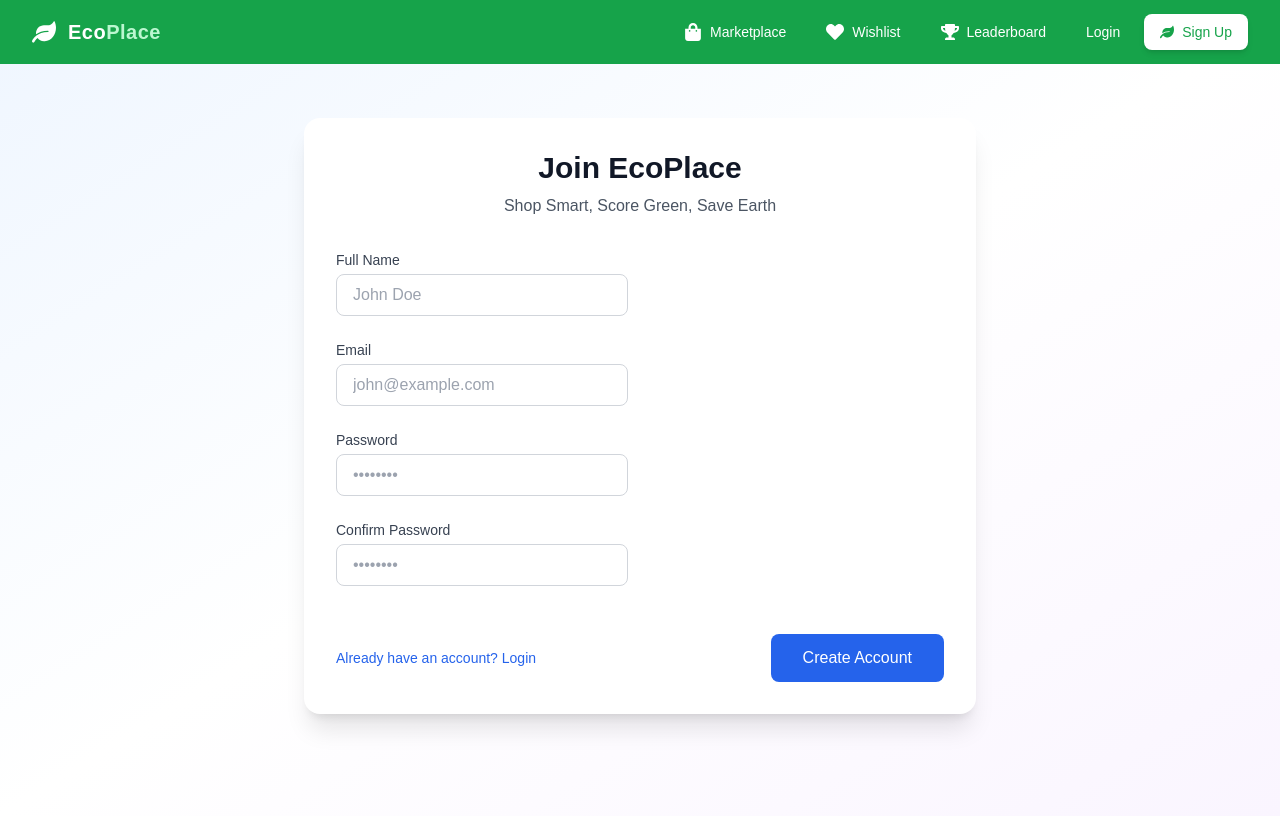
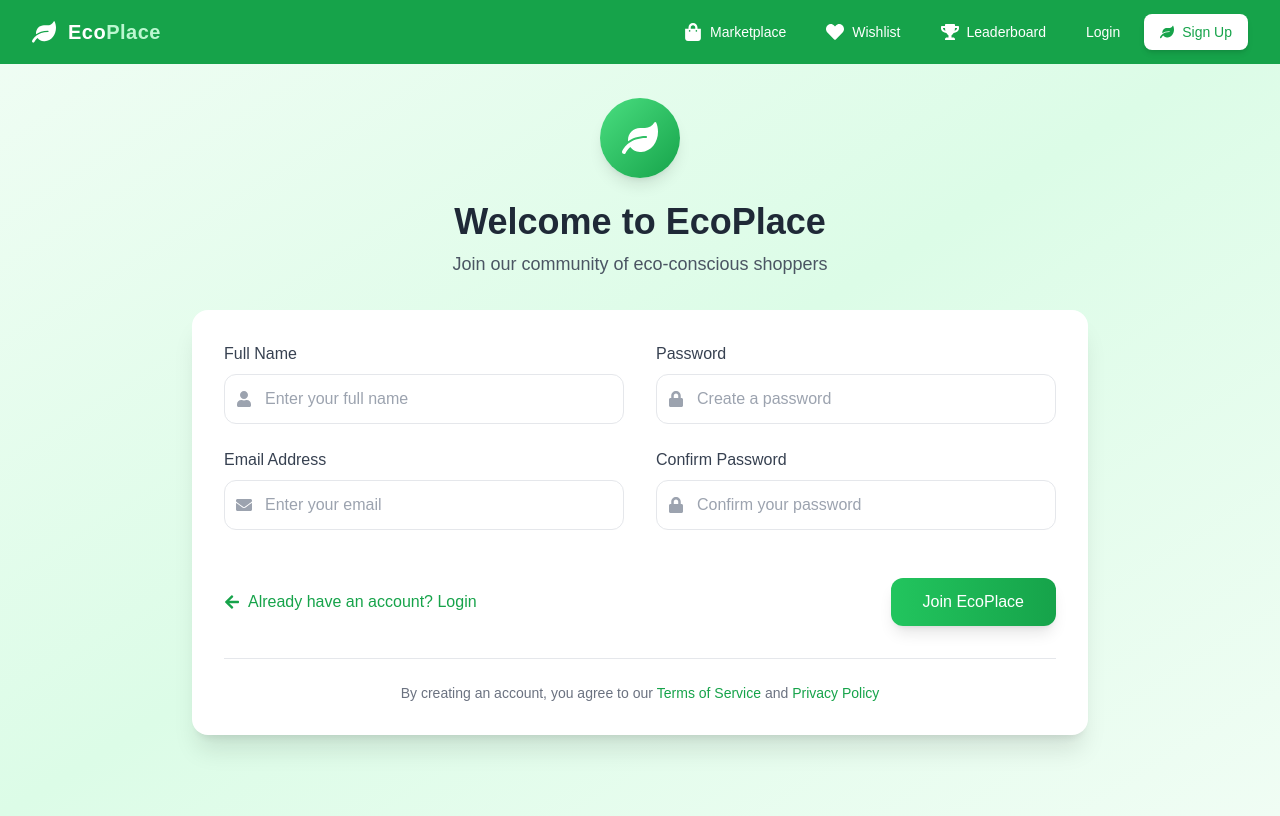
Before and after one commit to adeshingale3/EcoPlace, a React (Vite) app: page /register in a window 1280 px wide. Built offline with nearby package versions, Linux system fonts and the light colour scheme; no server answers.

Commit message:
minor-functionalities

```diff
--- a/src/components/Login.jsx
+++ b/src/components/Login.jsx
@@ -1,14 +1,15 @@
 import React, { useState } from "react";
 import { signInWithEmailAndPassword } from "firebase/auth";
-import { useNavigate } from "react-router-dom";
+import { useNavigate, Link } from "react-router-dom";
 import { auth } from "../firebase";
+import { FaEnvelope, FaLock, FaLeaf, FaExclamationCircle } from "react-icons/fa";
 
 const Login = () => {
   const [formData, setFormData] = useState({
     email: "",
     password: "",
   });
-
+  const [loading, setLoading] = useState(false);
   const navigate = useNavigate();
   const [error, setError] = useState("");
 
@@ -20,52 +21,120 @@
   const handleSubmit = async (e) => {
     e.preventDefault();
     setError("");
+    setLoading(true);
 
     try {
       await signInWithEmailAndPassword(auth, formData.email, formData.password);
       navigate("/");
     } catch (error) {
       setError(error.message);
+    } finally {
+      setLoading(false);
     }
   };
 
   return (
-    <div className="min-h-screen flex items-center justify-center bg-gray-100">
-      <div className="bg-white shadow-md rounded-lg p-8 w-full max-w-lg">
-        <h1 className="text-2xl font-bold text-center mb-6">Login Page</h1>
-        {error && <p className="text-red-500 text-center mb-4">{error}</p>}
-        <form onSubmit={handleSubmit}>
-          <div className="mb-4">
-            <label className="block text-gray-700 mb-2">Email</label>
+    <div className="min-h-screen flex items-center justify-center bg-gradient-to-br from-green-50 via-green-100 to-green-50">
+      <div className="w-full max-w-md px-6 py-8">
+        {/* Logo and Heading */}
+        <div className="text-center mb-8">
+          <div className="flex justify-center mb-4">
+            <div className="w-16 h-16 bg-gradient-to-br from-green-400 to-green-600 rounded-full flex items-center justify-center shadow-lg">
+              <FaLeaf className="text-white text-3xl" />
+            </div>
+          </div>
+          <h1 className="text-3xl font-bold text-gray-800 mb-2">Welcome Back!</h1>
+          <p className="text-gray-600">Sign in to your eco-friendly account</p>
+        </div>
+
+        {/* Main Card */}
+        <div className="bg-white rounded-2xl shadow-xl p-8">
+          {error && (
+            <div className="mb-6 bg-red-50 border-l-4 border-red-500 p-4 rounded-lg">
+              <div className="flex items-center">
+                <FaExclamationCircle className="text-red-500 mr-2" />
+                <p className="text-red-500">{error}</p>
+              </div>
+            </div>
+          )}
+
+          <form onSubmit={handleSubmit} className="space-y-6">
+            {/* Email Input */}
+            <div>
+              <label className="block text-gray-700 text-sm font-medium mb-2">Email Address</label>
+              <div className="relative">
+                <div className="absolute inset-y-0 left-0 pl-3 flex items-center pointer-events-none">
+                  <FaEnvelope className="text-gray-400" />
+                </div>
                 <input
                   type="email"
                   name="email"
                   value={formData.email}
                   onChange={handleChange}
-              className="w-full border border-gray-300 rounded-lg px-3 py-2"
+                  className="w-full pl-10 pr-4 py-3 border border-gray-200 rounded-xl focus:ring-2 focus:ring-green-500 focus:border-transparent transition-all duration-300"
                   placeholder="Enter your email"
+                  required
                 />
               </div>
+            </div>
 
-          <div className="mb-4">
-            <label className="block text-gray-700 mb-2">Password</label>
+            {/* Password Input */}
+            <div>
+              <label className="block text-gray-700 text-sm font-medium mb-2">Password</label>
+              <div className="relative">
+                <div className="absolute inset-y-0 left-0 pl-3 flex items-center pointer-events-none">
+                  <FaLock className="text-gray-400" />
+                </div>
                 <input
                   type="password"
                   name="password"
                   value={formData.password}
                   onChange={handleChange}
-              className="w-full border border-gray-300 rounded-lg px-3 py-2"
+                  className="w-full pl-10 pr-4 py-3 border border-gray-200 rounded-xl focus:ring-2 focus:ring-green-500 focus:border-transparent transition-all duration-300"
                   placeholder="Enter your password"
+                  required
                 />
               </div>
+            </div>
 
+            {/* Additional Options */}
+            <div className="flex items-center justify-between text-sm">
+              <label className="flex items-center">
+                <input type="checkbox" className="rounded border-gray-300 text-green-600 focus:ring-green-500" />
+                <span className="ml-2 text-gray-600">Remember me</span>
+              </label>
+              <a href="#" className="text-green-600 hover:text-green-700 font-medium">
+                Forgot password?
+              </a>
+            </div>
+
+            {/* Submit Button */}
             <button
               type="submit"
-            className="w-full bg-blue-500 text-white font-bold py-2 px-4 rounded-lg hover:bg-blue-600 transition duration-200"
+              disabled={loading}
+              className="w-full bg-gradient-to-r from-green-500 to-green-600 text-white py-3 rounded-xl font-medium
+                hover:from-green-600 hover:to-green-700 focus:outline-none focus:ring-2 focus:ring-green-500 focus:ring-offset-2
+                transform transition-all duration-300 hover:scale-[1.02] disabled:opacity-50 disabled:cursor-not-allowed"
             >
-            Login
+              {loading ? (
+                <div className="flex items-center justify-center">
+                  <div className="w-5 h-5 border-2 border-white border-t-transparent rounded-full animate-spin mr-2"></div>
+                  Signing in...
+                </div>
+              ) : (
+                "Sign In"
+              )}
             </button>
+
+            {/* Registration Link */}
+            <div className="text-center mt-6 text-gray-600">
+              Don't have an account?{" "}
+              <Link to="/register" className="text-green-600 hover:text-green-700 font-medium">
+                Sign up
+              </Link>
+            </div>
           </form>
+        </div>
       </div>
     </div>
   );
--- a/src/components/ProductCard.jsx
+++ b/src/components/ProductCard.jsx
@@ -83,7 +83,7 @@
   };
 
   const awardPoints = async () => {
-    if (ecoScore > 10) {
+    if (ecoScore > 20) {
       const user = auth.currentUser;
       if (user) {
         const userRef = doc(db, "users", user.uid);
@@ -189,6 +189,7 @@
             href={item.link}
             target="_blank"
             rel="noopener noreferrer"
+            onClick={awardPoints}
             className="flex-1 bg-green-600 text-white py-2 px-4 rounded-full text-center font-medium hover:bg-green-700 transition-colors duration-300"
           >
             View Product
--- a/src/components/Register.jsx
+++ b/src/components/Register.jsx
@@ -3,6 +3,7 @@
 import { createUserWithEmailAndPassword } from "firebase/auth";
 import { setDoc, doc } from "firebase/firestore";
 import { useNavigate } from "react-router-dom";
+import { FaUser, FaEnvelope, FaLock, FaLeaf, FaExclamationCircle, FaArrowLeft } from "react-icons/fa";
 
 const Register = () => {
   const navigate = useNavigate();
@@ -56,104 +57,155 @@
     }
   };
 
+
+
   return (
-    <div className="min-h-screen flex items-center justify-center bg-gradient-to-br from-blue-50 via-white to-purple-50 py-12 px-4 sm:px-6 lg:px-8">
-      <div className="bg-white rounded-2xl shadow-xl p-8 w-full max-w-2xl">
+    <div className="min-h-screen flex items-center justify-center bg-gradient-to-br from-green-50 via-green-100 to-green-50 py-12 px-4 sm:px-6 lg:px-8">
+      <div className="max-w-4xl w-full">
+        {/* Header Section */}
         <div className="text-center mb-8">
-          <h1 className="text-3xl font-bold text-gray-900">Join EcoPlace</h1>
-          <p className="mt-2 text-gray-600">Shop Smart, Score Green, Save Earth</p>
+          <div className="flex justify-center mb-6">
+            <div className="w-20 h-20 bg-gradient-to-br from-green-400 to-green-600 rounded-full flex items-center justify-center shadow-lg transform hover:scale-105 transition-transform duration-300">
+              <FaLeaf className="text-white text-4xl" />
+            </div>
+          </div>
+          <h1 className="text-4xl font-bold text-gray-800 mb-2">Welcome to EcoPlace</h1>
+          <p className="text-gray-600 text-lg">Join our community of eco-conscious shoppers</p>
         </div>
 
+        {/* Main Card */}
+        <div className="bg-white rounded-2xl shadow-xl p-8 backdrop-blur-sm backdrop-filter">
           {error && (
-          <div className="mb-4 p-4 bg-red-50 border-l-4 border-red-500 text-red-700">
-            {error}
+            <div className="mb-6 bg-red-50 border-l-4 border-red-500 p-4 rounded-lg">
+              <div className="flex items-center">
+                <FaExclamationCircle className="text-red-500 mr-2" />
+                <p className="text-red-500">{error}</p>
+              </div>
             </div>
           )}
 
           <form onSubmit={handleSubmit} className="space-y-6">
-          <div className="grid grid-cols-1 md:grid-cols-2 gap-6">
+            <div className="grid grid-cols-1 lg:grid-cols-2 gap-8">
+              {/* Left Column */}
               <div className="space-y-6">
                 <div>
-                <label className="block text-sm font-medium text-gray-700 mb-1">
-                  Full Name
-                </label>
+                  <label className="block text-gray-700 font-medium mb-2">Full Name</label>
+                  <div className="relative">
+                    <div className="absolute inset-y-0 left-0 pl-3 flex items-center pointer-events-none">
+                      <FaUser className="text-gray-400" />
+                    </div>
                     <input
                       type="text"
                       name="name"
                       required
                       value={formData.name}
                       onChange={handleChange}
-                  className="w-full px-4 py-2 border border-gray-300 rounded-lg focus:ring-2 focus:ring-blue-500 focus:border-transparent"
-                  placeholder="John Doe"
+                      className="w-full pl-10 pr-4 py-3 border border-gray-200 rounded-xl focus:ring-2 focus:ring-green-500 focus:border-transparent transition-all duration-300"
+                      placeholder="Enter your full name"
                     />
+                  </div>
                 </div>
 
                 <div>
-                <label className="block text-sm font-medium text-gray-700 mb-1">
-                  Email
-                </label>
+                  <label className="block text-gray-700 font-medium mb-2">Email Address</label>
+                  <div className="relative">
+                    <div className="absolute inset-y-0 left-0 pl-3 flex items-center pointer-events-none">
+                      <FaEnvelope className="text-gray-400" />
+                    </div>
                     <input
                       type="email"
                       name="email"
                       required
                       value={formData.email}
                       onChange={handleChange}
-                  className="w-full px-4 py-2 border border-gray-300 rounded-lg focus:ring-2 focus:ring-blue-500 focus:border-transparent"
-                  placeholder="john@example.com"
+                      className="w-full pl-10 pr-4 py-3 border border-gray-200 rounded-xl focus:ring-2 focus:ring-green-500 focus:border-transparent transition-all duration-300"
+                      placeholder="Enter your email"
                     />
                   </div>
+                </div>
+              </div>
 
+              {/* Right Column */}
+              <div className="space-y-6">
                 <div>
-                <label className="block text-sm font-medium text-gray-700 mb-1">
-                  Password
-                </label>
+                  <label className="block text-gray-700 font-medium mb-2">Password</label>
+                  <div className="relative">
+                    <div className="absolute inset-y-0 left-0 pl-3 flex items-center pointer-events-none">
+                      <FaLock className="text-gray-400" />
+                    </div>
                     <input
                       type="password"
                       name="password"
                       required
                       value={formData.password}
                       onChange={handleChange}
-                  className="w-full px-4 py-2 border border-gray-300 rounded-lg focus:ring-2 focus:ring-blue-500 focus:border-transparent"
-                  placeholder="••••••••"
+                      className="w-full pl-10 pr-4 py-3 border border-gray-200 rounded-xl focus:ring-2 focus:ring-green-500 focus:border-transparent transition-all duration-300"
+                      placeholder="Create a password"
                     />
+                  </div>
                 </div>
 
                 <div>
-                <label className="block text-sm font-medium text-gray-700 mb-1">
-                  Confirm Password
-                </label>
+                  <label className="block text-gray-700 font-medium mb-2">Confirm Password</label>
+                  <div className="relative">
+                    <div className="absolute inset-y-0 left-0 pl-3 flex items-center pointer-events-none">
+                      <FaLock className="text-gray-400" />
+                    </div>
                     <input
                       type="password"
                       name="confirmPassword"
                       required
                       value={formData.confirmPassword}
                       onChange={handleChange}
-                  className="w-full px-4 py-2 border border-gray-300 rounded-lg focus:ring-2 focus:ring-blue-500 focus:border-transparent"
-                  placeholder="••••••••"
+                      className="w-full pl-10 pr-4 py-3 border border-gray-200 rounded-xl focus:ring-2 focus:ring-green-500 focus:border-transparent transition-all duration-300"
+                      placeholder="Confirm your password"
                     />
                   </div>
                 </div>
               </div>
+            </div>
 
-          <div className="flex items-center justify-between pt-6">
+            {/* Footer Section */}
+            <div className="pt-6 flex flex-col-reverse sm:flex-row items-center justify-between gap-4">
               <button
                 type="button"
                 onClick={() => navigate("/login")}
-              className="text-blue-600 hover:text-blue-800 text-sm font-medium"
+                className="flex items-center text-green-600 hover:text-green-700 font-medium transition-colors duration-300"
               >
+                <FaArrowLeft className="mr-2" />
                 Already have an account? Login
               </button>
+
               <button
                 type="submit"
                 disabled={loading}
-              className={`px-8 py-3 bg-blue-600 text-white rounded-lg font-medium
-                ${loading ? 'opacity-50 cursor-not-allowed' : 'hover:bg-blue-700'}
-                transition-colors duration-200`}
+                className="w-full sm:w-auto px-8 py-3 bg-gradient-to-r from-green-500 to-green-600 text-white rounded-xl font-medium
+                  hover:from-green-600 hover:to-green-700 transform transition-all duration-300 hover:scale-[1.02]
+                  focus:outline-none focus:ring-2 focus:ring-green-500 focus:ring-offset-2 disabled:opacity-50 disabled:cursor-not-allowed
+                  disabled:hover:scale-100 shadow-lg hover:shadow-xl"
               >
-              {loading ? 'Creating Account...' : 'Create Account'}
+                {loading ? (
+                  <div className="flex items-center justify-center">
+                    <div className="w-5 h-5 border-2 border-white border-t-transparent rounded-full animate-spin mr-2"></div>
+                    Creating Account...
+                  </div>
+                ) : (
+                  'Join EcoPlace'
+                )}
               </button>
             </div>
           </form>
+
+          {/* Additional Info */}
+          <div className="mt-8 pt-6 border-t border-gray-200">
+            <p className="text-center text-sm text-gray-500">
+              By creating an account, you agree to our{' '}
+              <a href="#" className="text-green-600 hover:text-green-700 font-medium">Terms of Service</a>
+              {' '}and{' '}
+              <a href="#" className="text-green-600 hover:text-green-700 font-medium">Privacy Policy</a>
+            </p>
+          </div>
+        </div>
       </div>
     </div>
   );
```
Lines whose indentation alone changed are shown as unchanged.
